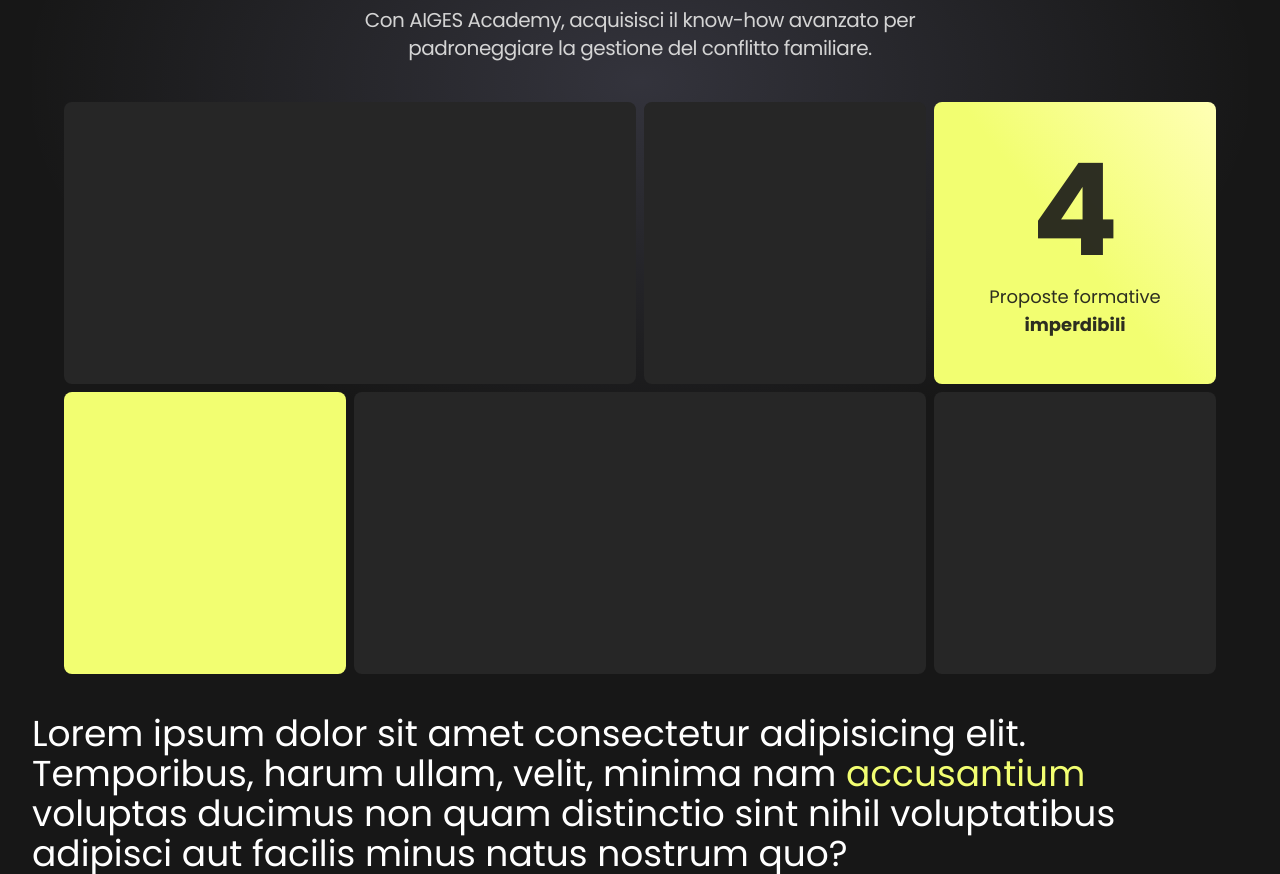
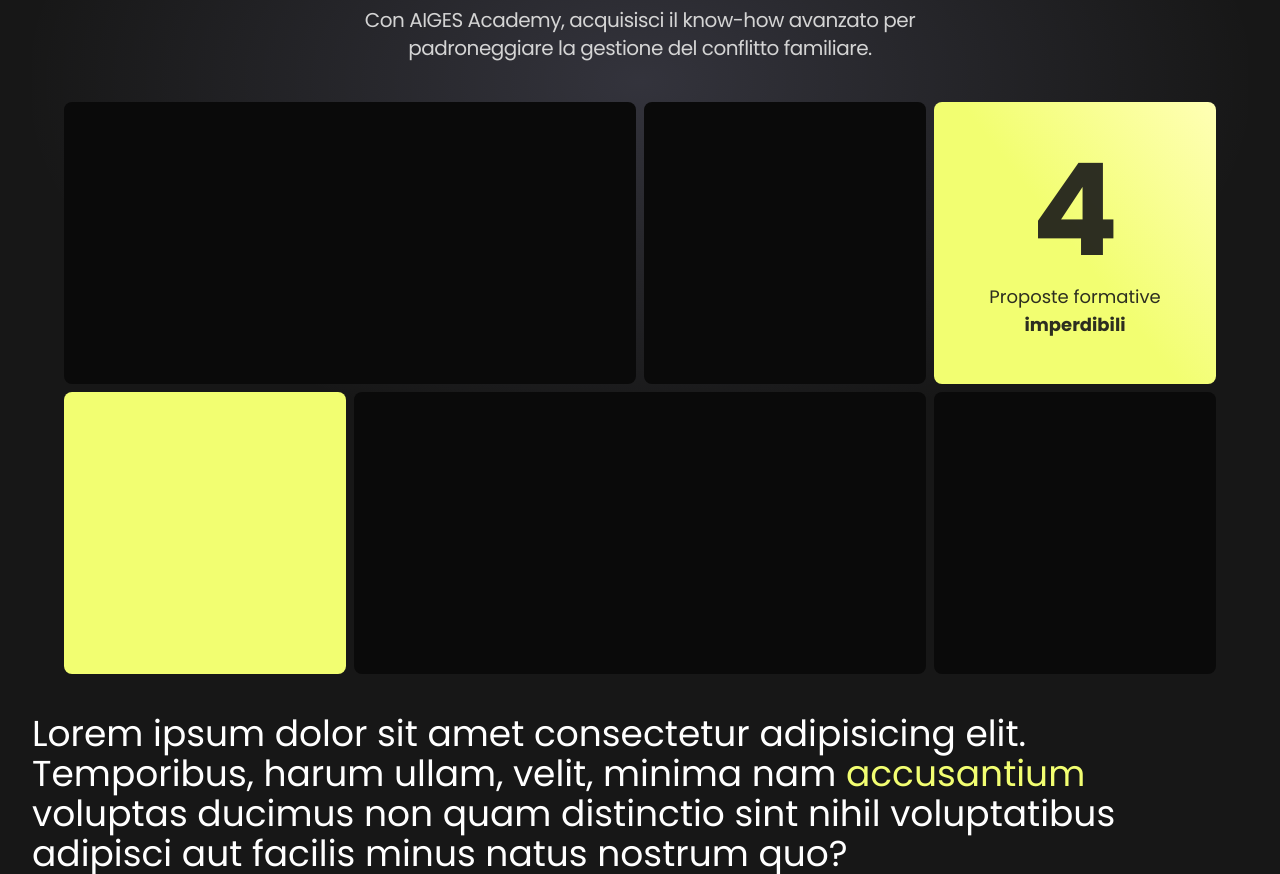
Before and after one commit to plasm/academy, a Nuxt app: page / in a window 1280 px wide. Shown: the part 405-1279 px from the top of the page. Built offline with nearby package versions, Linux system fonts and the light colour scheme.

Commit message:
fix: sessions

```diff
--- a/components/ac-mosaic/index.vue
+++ b/components/ac-mosaic/index.vue
@@ -1,14 +1,14 @@
 <template>
   <div data-name="ac-mosaic" class="mx-auto grid max-w-6xl grid-cols-4 gap-2">
-    <div class="col-span-2  rounded-lg bg-neutral-800 " />
-    <div class="aspect-square rounded-lg bg-neutral-800" />
+    <div class="col-span-2  rounded-lg bg-neutral-950 " />
+    <div class="aspect-square rounded-lg bg-neutral-950" />
     <div class="gradient-primary flex aspect-square flex-col items-center justify-center gap-2 rounded-lg p-2 text-center text-neutral-900/90">
       <span class="text-9xl font-bold">4</span>
       <span class="text-lg">Proposte formative <b>imperdibili</b></span>
     </div>
     <div class="aspect-square rounded-lg bg-primary" />
-    <div class="col-span-2 rounded-lg bg-neutral-800" />
-    <div class="aspect-square rounded-lg bg-neutral-800" />
+    <div class="col-span-2 rounded-lg bg-neutral-950" />
+    <div class="aspect-square rounded-lg bg-neutral-950" />
   </div>
 </template>
 
--- a/components/ac-session/stack.vue
+++ b/components/ac-session/stack.vue
@@ -1,5 +1,5 @@
 <template>
-  <div data-name="ac-session-stack">
+  <div data-name="ac-session-stack" class="w-full rounded-xl border border-transparent p-8 transition-colors duration-300 hover:border-neutral-700">
     <div class="text-6xl font-bold  text-primary">
       {{ session.date }}
     </div>
--- a/pages/sessioni.vue
+++ b/pages/sessioni.vue
@@ -8,8 +8,10 @@
       </template>
     </ac-heading>
 
-    <div class="mx-auto mt-20 flex max-w-5xl flex-col items-start justify-start gap-12 px-4 sm:px-6 md:px-8">
-      <ac-session-stack v-for="(session, index) in sessions" :key="index" :session="session" />
+    <div class="mx-auto mt-20 flex w-full max-w-5xl flex-col items-start justify-start gap-2 px-4 sm:px-6 md:px-8">
+      <nuxt-link v-for="(session, index) in sessions" :key="index" class="w-full" :to="session.route" target="_blank">
+        <ac-session-stack :session="session" />
+      </nuxt-link>
     </div>
   </div>
 </template>
```
